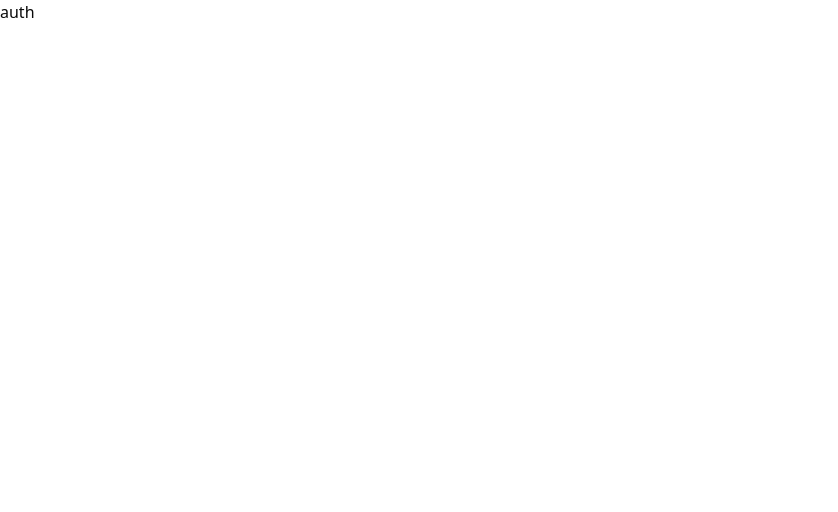
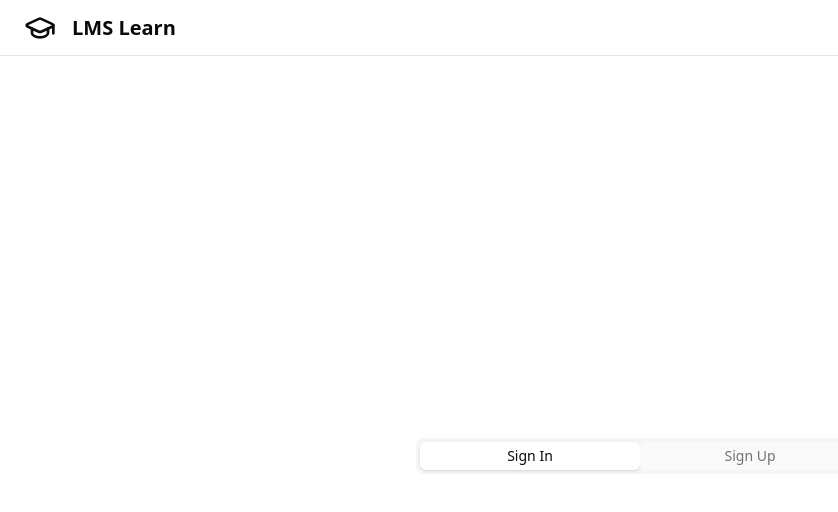
Before and after one commit to Green00101/LMS_MERN, a React (Vite) app in the folder client/: page /auth in a window 1280 px wide. Shown: the top 512 px of the page, without its empty margins (0-838 px from the left). Built offline with nearby package versions, Linux system fonts and the light colour scheme.

Commit message:
add tabs

```diff
--- a/client/package.json
+++ b/client/package.json
@@ -12,11 +12,13 @@
   "dependencies": {
     "@radix-ui/react-icons": "^1.3.0",
     "@radix-ui/react-slot": "^1.1.0",
+    "@radix-ui/react-tabs": "^1.1.1",
     "class-variance-authority": "^0.7.0",
     "clsx": "^2.1.1",
     "lucide-react": "^0.452.0",
     "react": "^18.3.1",
     "react-dom": "^18.3.1",
+    "react-router-dom": "^6.27.0",
     "tailwind-merge": "^2.5.3",
     "tailwindcss-animate": "^1.0.7"
   },
--- /dev/null
+++ b/client/src/components/ui/tabs.jsx
@@ -0,0 +1,41 @@
+import * as React from "react"
+import * as TabsPrimitive from "@radix-ui/react-tabs"
+
+import { cn } from "@/lib/utils"
+
+const Tabs = TabsPrimitive.Root
+
+const TabsList = React.forwardRef(({ className, ...props }, ref) => (
+  <TabsPrimitive.List
+    ref={ref}
+    className={cn(
+      "inline-flex h-9 items-center justify-center rounded-lg bg-muted p-1 text-muted-foreground",
+      className
+    )}
+    {...props} />
+))
+TabsList.displayName = TabsPrimitive.List.displayName
+
+const TabsTrigger = React.forwardRef(({ className, ...props }, ref) => (
+  <TabsPrimitive.Trigger
+    ref={ref}
+    className={cn(
+      "inline-flex items-center justify-center whitespace-nowrap rounded-md px-3 py-1 text-sm font-medium ring-offset-background transition-all focus-visible:outline-none focus-visible:ring-2 focus-visible:ring-ring focus-visible:ring-offset-2 disabled:pointer-events-none disabled:opacity-50 data-[state=active]:bg-background data-[state=active]:text-foreground data-[state=active]:shadow",
+      className
+    )}
+    {...props} />
+))
+TabsTrigger.displayName = TabsPrimitive.Trigger.displayName
+
+const TabsContent = React.forwardRef(({ className, ...props }, ref) => (
+  <TabsPrimitive.Content
+    ref={ref}
+    className={cn(
+      "mt-2 ring-offset-background focus-visible:outline-none focus-visible:ring-2 focus-visible:ring-ring focus-visible:ring-offset-2",
+      className
+    )}
+    {...props} />
+))
+TabsContent.displayName = TabsPrimitive.Content.displayName
+
+export { Tabs, TabsList, TabsTrigger, TabsContent }
--- a/client/src/pages/auth/index.jsx
+++ b/client/src/pages/auth/index.jsx
@@ -1,5 +1,37 @@
+import { Tabs, TabsList, TabsTrigger } from "@/components/ui/tabs";
+import { GraduationCap } from "lucide-react";
+import { useState } from "react";
+import { Link } from "react-router-dom";
+
 function AuthPage() {
-  return <div>auth</div>;
+  const [activeTab, setActiveTab] = useState("signin");
+
+  function handleTabChange(value) {
+    setActiveTab(value);
+  }
+  return (
+    <div className="flex flex-col min-h-screen">
+      <header className="px-4 lg:px-6 h-14 flex items-center border-b">
+        <Link to={"/"} className="flex items-center justify-center">
+          <GraduationCap className="h-8 w-8 mr-4" />
+          <span className="font-extrabold text-xl">LMS Learn</span>
+        </Link>
+      </header>
+      <div className="flex items-center justify-center min-h-screen bg-background">
+        <Tabs
+          value={activeTab}
+          defaultValue="signin"
+          onValueChange={handleTabChange}
+          className="w-full max-w-md"
+        >
+          <TabsList className="grid w-full grid-cols-2">
+            <TabsTrigger value="signin">Sign In</TabsTrigger>
+            <TabsTrigger value="signup">Sign Up</TabsTrigger>
+          </TabsList>
+        </Tabs>
+      </div>
+    </div>
+  );
 }
 
 export default AuthPage;
```
Also changed, not shown: 1 other file (tests, documents, lock files or other folders).
